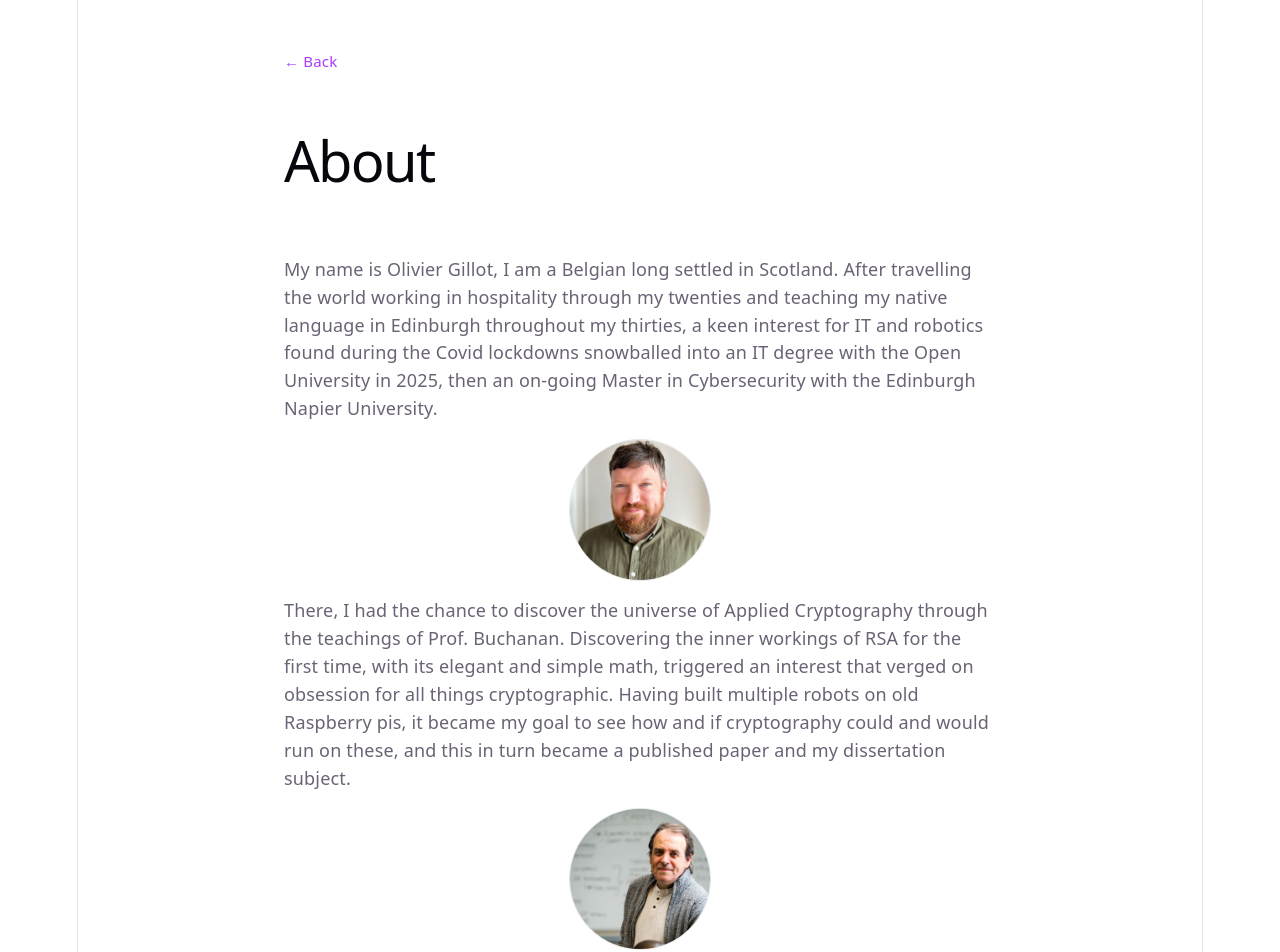
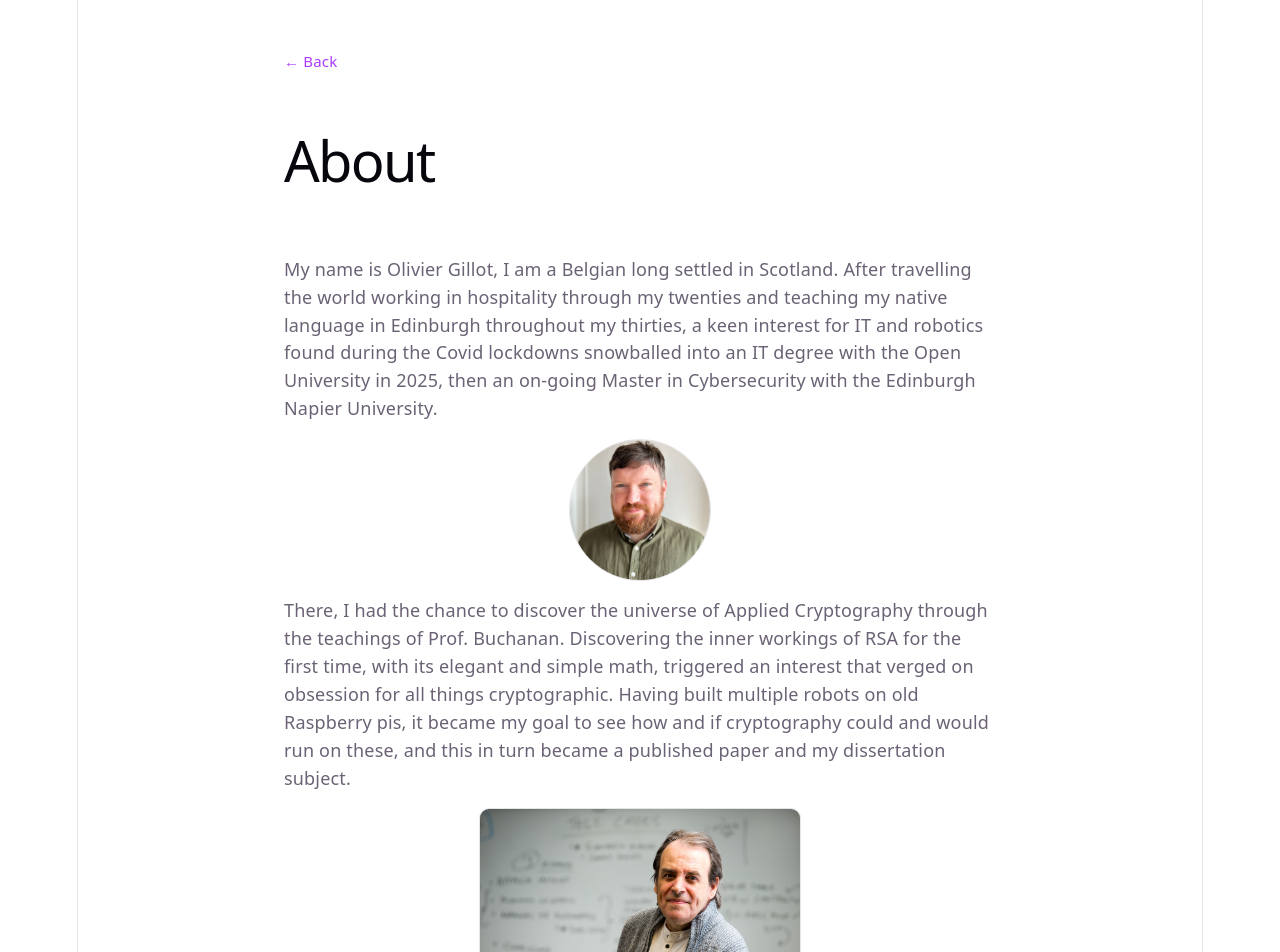
Before and after one commit to gillo7/CryptoMaths, a React (Vite) app in the folder frontend/: page /about in a window 1280 px wide. Shown: the top 952 px of the page. Built offline with nearby package versions, Linux system fonts and the light colour scheme.

Commit message:
Show Bill's photo in its original rectangular aspect ratio, not cropped to a circle

```diff
--- a/frontend/src/pages/About.css
+++ b/frontend/src/pages/About.css
@@ -16,6 +16,16 @@
   height: 140px;
   object-fit: cover;
   border-radius: 50%;
+  border: 1px solid var(--border);
+  align-self: center;
+  margin: 4px 0;
+}
+
+.about-photo-rect {
+  width: 100%;
+  max-width: 320px;
+  height: auto;
+  border-radius: 10px;
   border: 1px solid var(--border);
   align-self: center;
   margin: 4px 0;
--- a/frontend/src/pages/About.tsx
+++ b/frontend/src/pages/About.tsx
@@ -41,7 +41,7 @@ function About() {
         <img
           src="/images/bill.png"
           alt="Prof Bill Buchanan OBE"
-          className="about-photo"
+          className="about-photo-rect"
         />
         <p className="about-photo-caption">
           Prof Bill Buchanan OBE, Edinburgh Napier University
```
